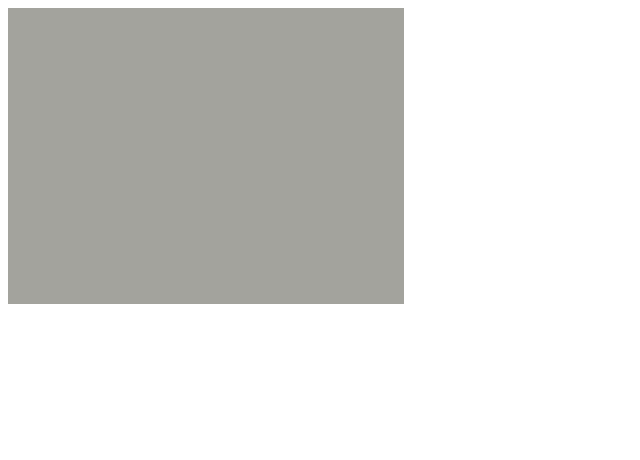
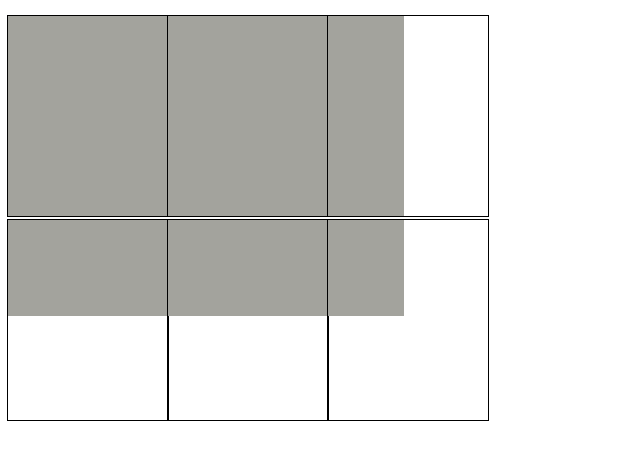
Before and after one commit to rlemon/xstit, a website: page index.html in a window 1280 px wide. Shown: the whole page, without its empty margins (0-640 px from the left). Drawn offline with Linux system fonts and the light colour scheme.

Commit message:
HAAAAAANNNNNDDDSSS

```diff
--- a/index.html
+++ b/index.html
@@ -3,11 +3,8 @@
 <head>
 	<title></title>
 	<style>
-	@media print {
-		html,body {
-			width: 210mm;
-			height: 297mm;
-		}
+	img,canvas {
+		outline: 1px solid #000;
 	}
 	</style>
 </head>
--- a/script.js
+++ b/script.js
@@ -48,19 +48,19 @@ const canvas = document.getElementById('canvas');
 const context = canvas.getContext('2d');
 const image = new Image();
 image.crossOrigin = 'Anonymous';
-image.onload = init;
+image.onload = main;
 image.src = 'http://i.imgur.com/DbCf4Ab.jpg';
 
 const resolution = 4; // ~3 seconds
 //const resolution = 2; // ~13 seconds, I'd love to trim this to < 5 if possible :/
-const grid = [];
 
-function init() {
+function main() {
 	console.time('generate');
 	canvas.height = this.height;
 	canvas.width = this.width;
 	context.drawImage(this, 0, 0);
 	const idata = context.getImageData(0, 0, this.width, this.height);
+	const grid = [];
 	for( let y = 0; y < this.height - resolution; y += resolution ) {
 		const yIndex = y/resolution;
 		grid[yIndex] = [];
@@ -74,10 +74,6 @@ function init() {
 		}
 	}
 	console.timeEnd('generate');
-	render();
-}
-
-function render() {
 	context.clearRect(0, 0, canvas.width, canvas.height);
 	for( let y = 0; y < grid.length; y++ ) {
 		for( let x = 0; x < grid[y].length; x++ ) {
@@ -89,4 +85,27 @@ function render() {
 			context.closePath();
 		}
 	}
+	split();
 }
+
+function split() {
+	const w = resolution * 10 * 4;
+	const h = resolution * 10 * 5;
+	let cX = 0;
+	let cY = 0;
+	while( cY < canvas.height ) {
+		cX = 0;
+		while( cX < canvas.width )  {
+			const img = document.createElement('canvas');
+			const ctx = img.getContext('2d');
+			img.height = h;
+			img.width = w;
+			ctx.drawImage(canvas, cX, cY, canvas.width, canvas.height, 0, 0, canvas.width, canvas.height);
+			document.body.appendChild(img);
+			cX += w;
+		}
+		cY += h;
+		document.body.appendChild(document.createElement('BR'));
+	}
+	canvas.hidden = true;
+}
```
